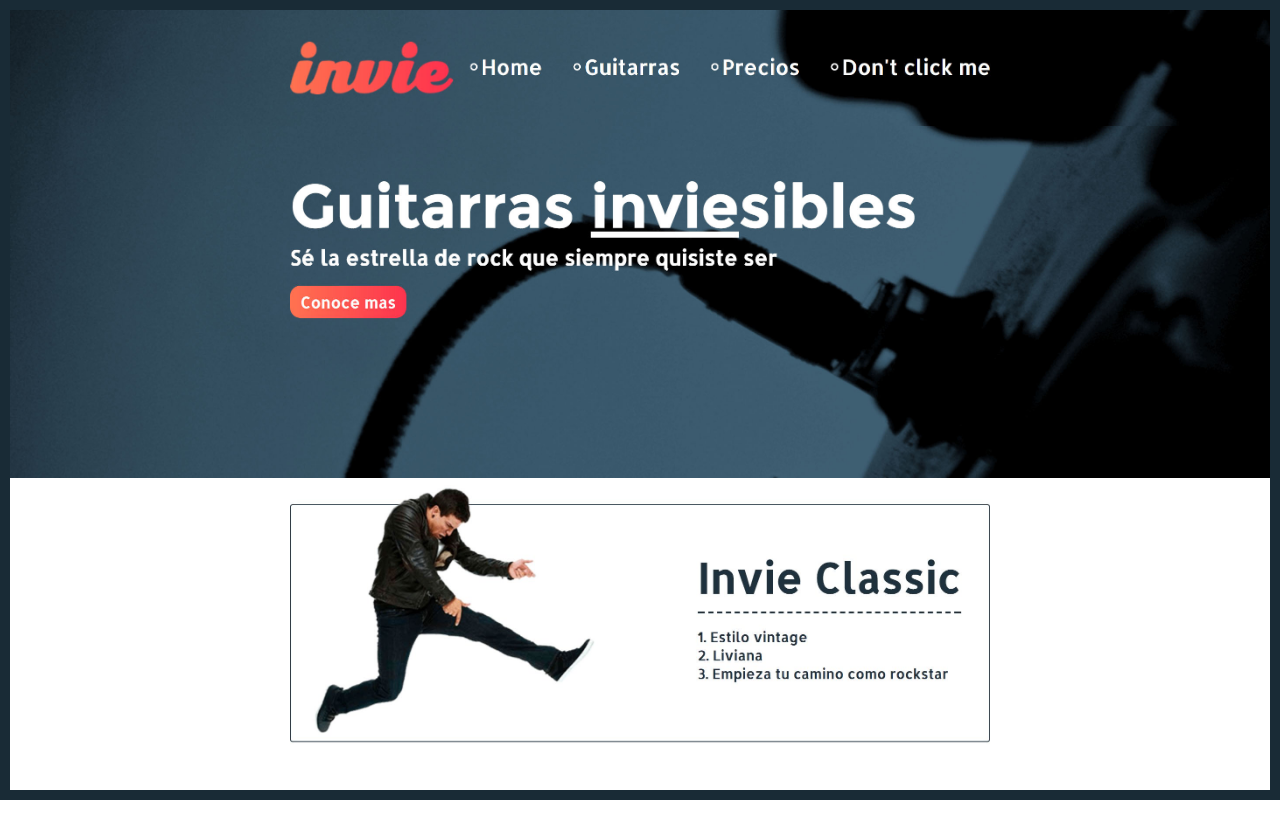
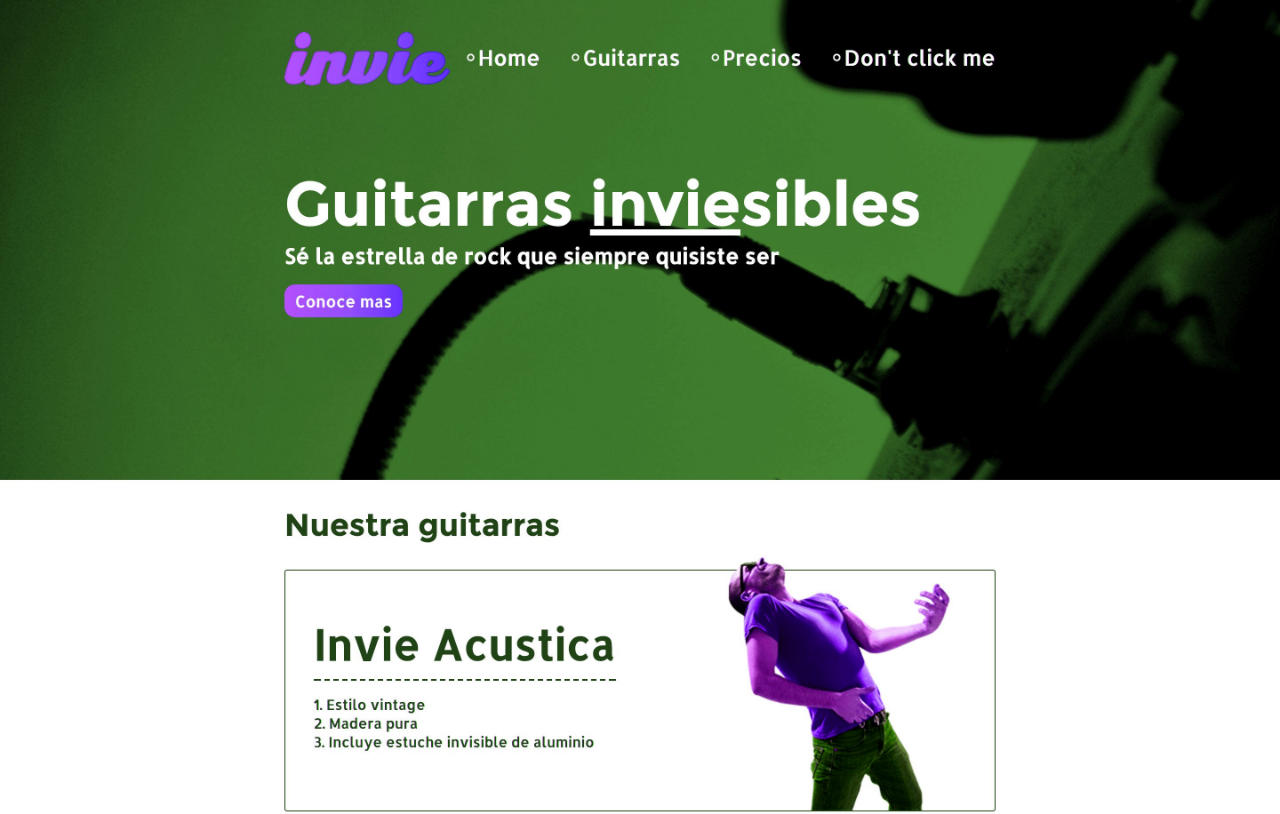
Before and after one commit to arielkpo40/invie-github, a plain HTML site: page index.html in a window 1280 px wide. Shown: the top 814 px of the page. Drawn offline with Linux system fonts and the light colour scheme.

Commit message:
nueva versión de invie - verde

```diff
--- a/index.html
+++ b/index.html
@@ -4,7 +4,6 @@
     <style media="screen">
       body{
         margin: 0;
-        border: 10px solid #192b36;
       }
       img {
         max-width: 100%;
@@ -13,8 +12,6 @@
     </style>
   </head>
   <body>
-    <img src="header.jpg" alt="">
-    <img src="hero.jpg" alt="">
-    <img src="clasica.jpg" alt="">
+    <img src="nueva-version.jpg" alt="">
   </body>
 </html>
```
Also changed, not shown: nueva-version.jpg (added).
